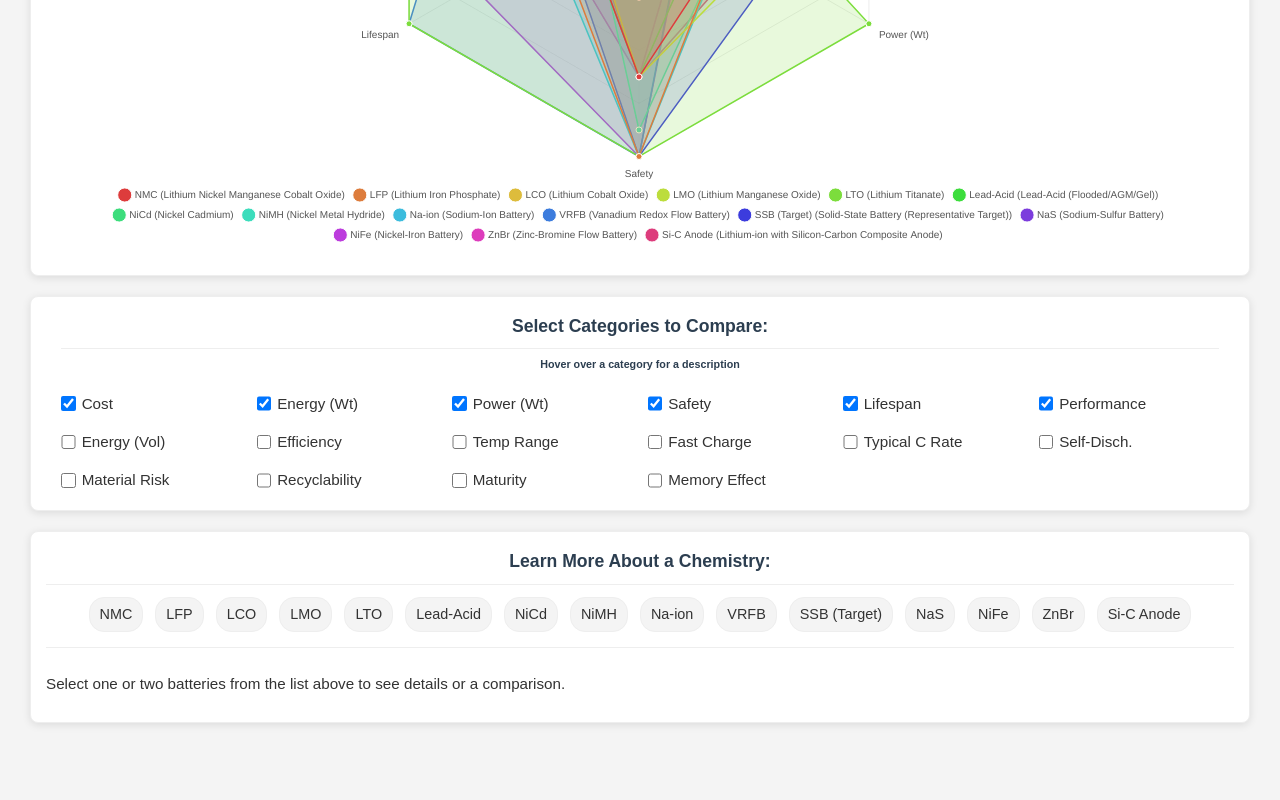
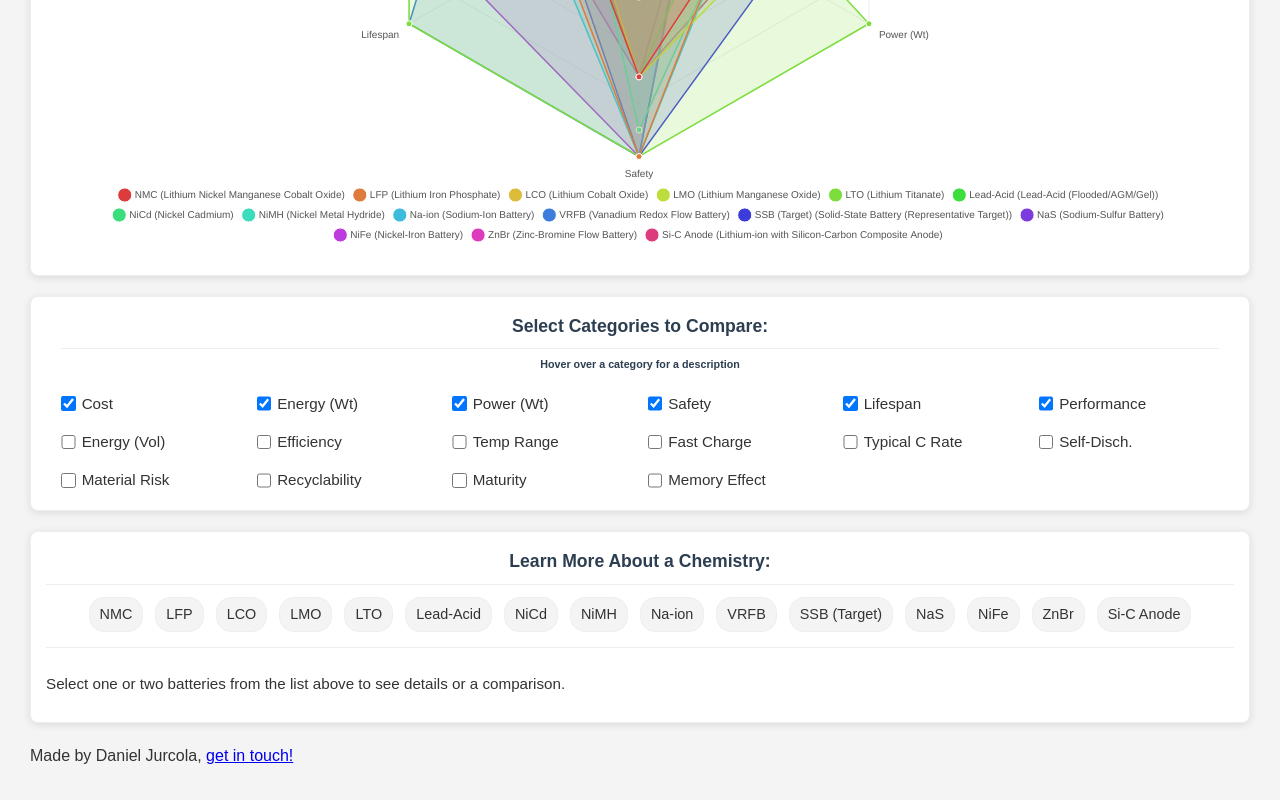
Before and after one commit to djurcola/battery-chem-compare, a plain HTML site: page index.html in a window 1280 px wide. Shown: the part 550-1350 px from the top of the page. Before the commit the page ends 1308 px from the top, so only its background shows below. Drawn offline with nearby package versions, Linux system fonts and the light colour scheme.

Commit message:
Update index.html

```diff
--- a/index.html
+++ b/index.html
@@ -59,7 +59,12 @@
         </div>
     </div>
     <!-- ======================================== -->
-
+    <footer>
+      <p>
+        Made by Daniel Jurcola,
+        <a href="https://www.linkedin.com/in/djurcola/" target="_blank" rel="noopener noreferrer">get in touch!</a>
+      </p>
+    </footer>
 
 <script src="chart_script.js" defer></script>
 
```
